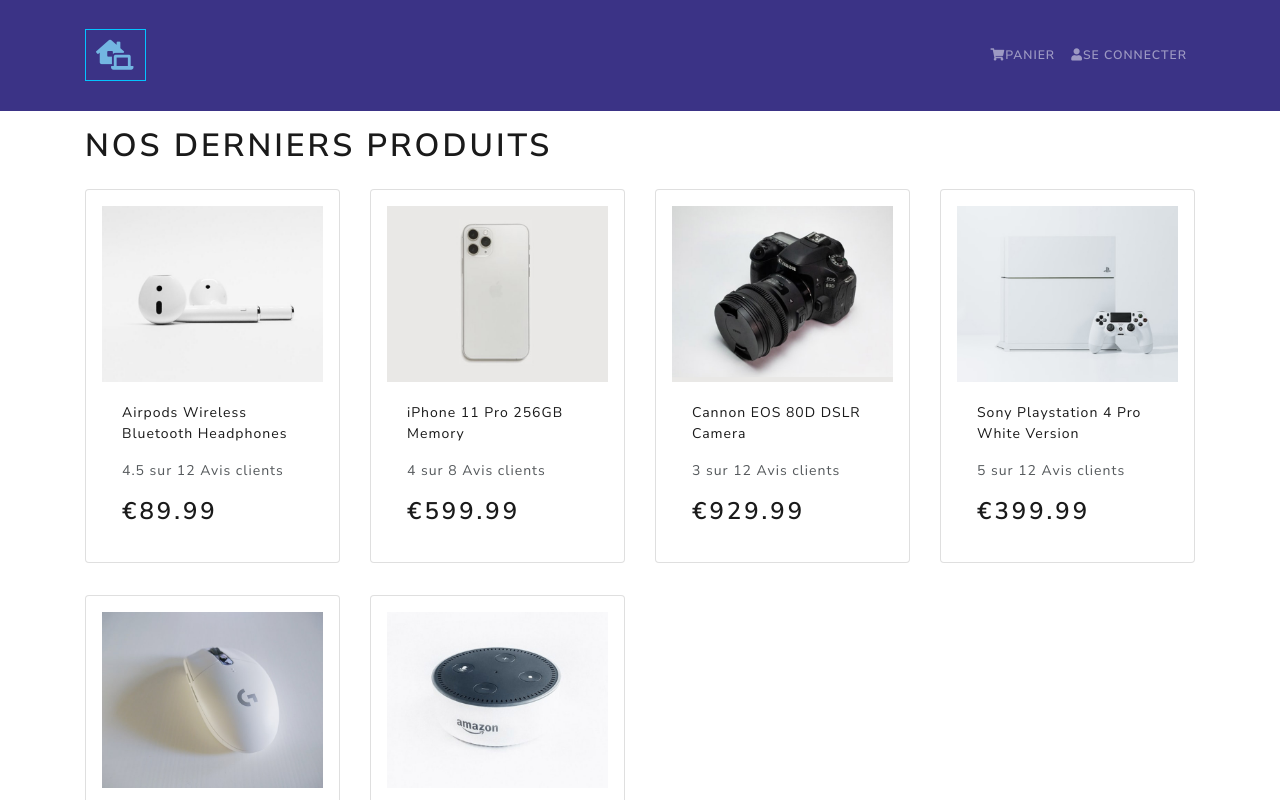
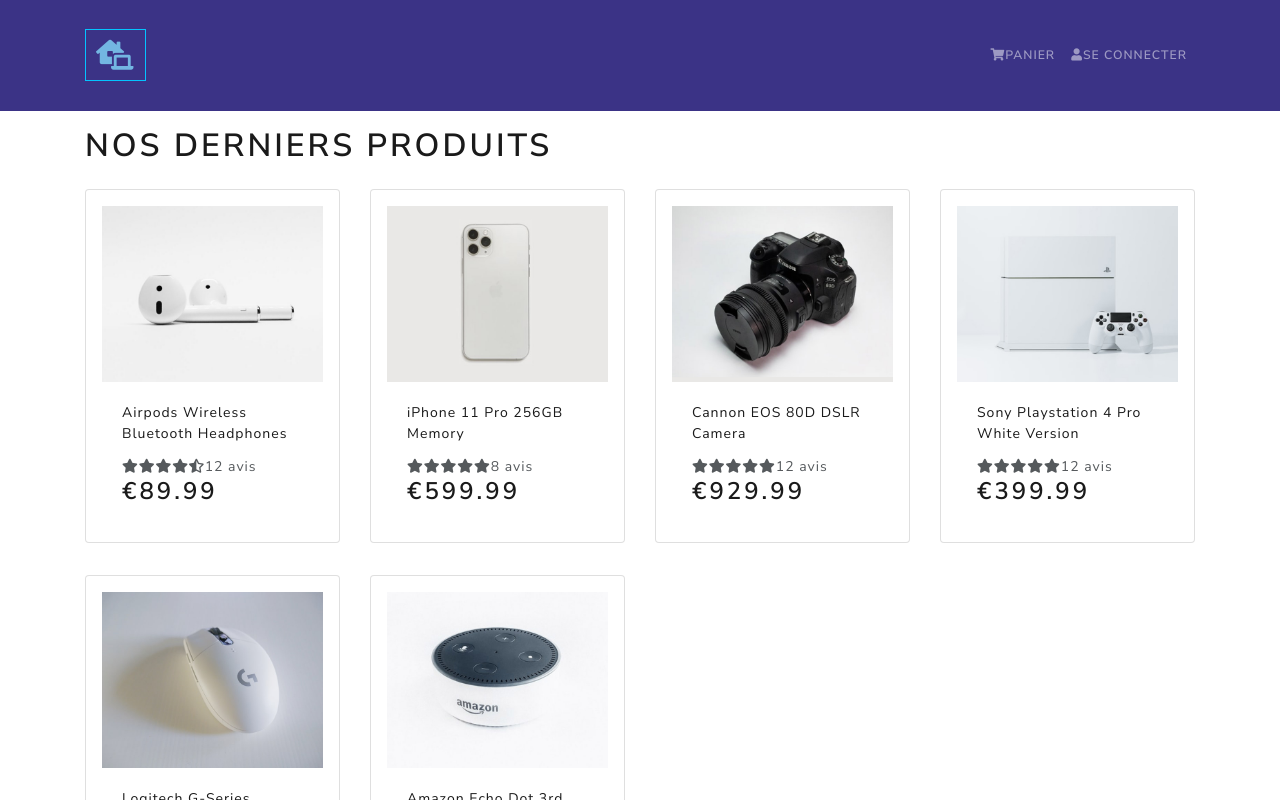
Before and after one commit to dhagnere/PROSHOP, a React (Create React App) app in the folder frontend/: page / in a window 1280 px wide. Shown: the top 800 px of the page. Built offline with nearby package versions, Linux system fonts and the light colour scheme.

Commit message:
Rating Component

```diff
--- a/frontend/src/components/Product.js
+++ b/frontend/src/components/Product.js
@@ -1,9 +1,10 @@
 import React from 'react'
-import {Card} from 'react-bootstrap'
+import { Card } from 'react-bootstrap'
+import Rating from './Rating'
 
-const Product = ({product}) => {
+const Product = ({ product }) => {
   return (
-      <Card className ="my-3 p-3 rounded">
+    <Card className='my-3 p-3 rounded'>
       <a href={`/product/${product._id}`}>
         <Card.Img src={product.image} variant='top' />
       </a>
@@ -16,9 +17,7 @@
         </a>
 
         <Card.Text as='div'>
-            <div className='my-3'>
-              {product.rating} sur {product.numReviews} Avis clients
-            </div>
+          <Rating value={product.rating} text={`${product.numReviews} avis `} />
         </Card.Text>
 
         <Card.Text as='h3'>€{product.price}</Card.Text>
--- /dev/null
+++ b/frontend/src/components/Rating.js
@@ -0,0 +1,67 @@
+import React from 'react'
+import { Container, Row, Col } from 'react-bootstrap'
+
+const Rating = ({ value, text }) => {
+  return (
+    <div className='rating'>
+      <span>
+        <i
+          className={
+            value >= 1
+              ? 'fas fa-star'
+              : value >= 0.5
+              ? 'fas fa-star-half-alt'
+              : 'fas fa-star'
+          }
+        ></i>
+      </span>
+      <span>
+        <i
+          className={
+            value >= 2
+              ? 'fas fa-star'
+              : value >= 1.5
+              ? 'fas fa-star-half-alt'
+              : 'fas fa-star'
+          }
+        ></i>
+      </span>
+      <span>
+        <i
+          className={
+            value >= 3
+              ? 'fas fa-star'
+              : value >= 2.5
+              ? 'fas fa-star-half-alt'
+              : 'fas fa-star'
+          }
+        ></i>
+      </span>
+      <span>
+        <i
+          className={
+            value >= 4
+              ? 'fas fa-star'
+              : value >= 3.5
+              ? 'fas fa-star-half-alt'
+              : 'fas fa-star'
+          }
+        ></i>
+      </span>
+      <span>
+        <i
+          className={
+            value >= 5
+              ? 'fas fa-star'
+              : value >= 4.5
+              ? 'fas fa-star-half-alt'
+              : 'fas fa-star'
+          }
+        ></i>
+      </span>
+      <span>{text && text}</span>
+    </div>
+  )
+}
+
+export default Rating
```
Also changed, not shown: 2 other files (tests, documents, lock files or other folders). Lines whose indentation alone changed are shown as unchanged.
